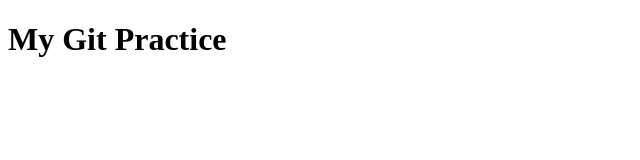
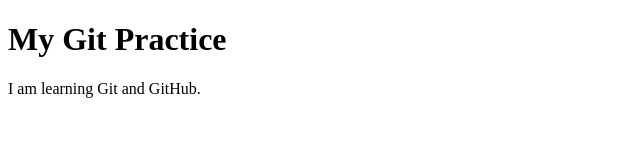
Before and after one commit to Dnyaneshwari88/Practicesas_repository, a plain HTML site: page index.html in a window 1280 px wide. Shown: the whole page, without its empty margins (0-640 px from the left). Drawn offline with Linux system fonts and the light colour scheme.

Commit message:
Added Git learning message

```diff
--- a/index.html
+++ b/index.html
@@ -7,5 +7,6 @@
 </head>
 <body>
     <h1>My Git Practice</h1>
+    <p>I am learning Git and GitHub.</p>
 </body>
 </html>
```
